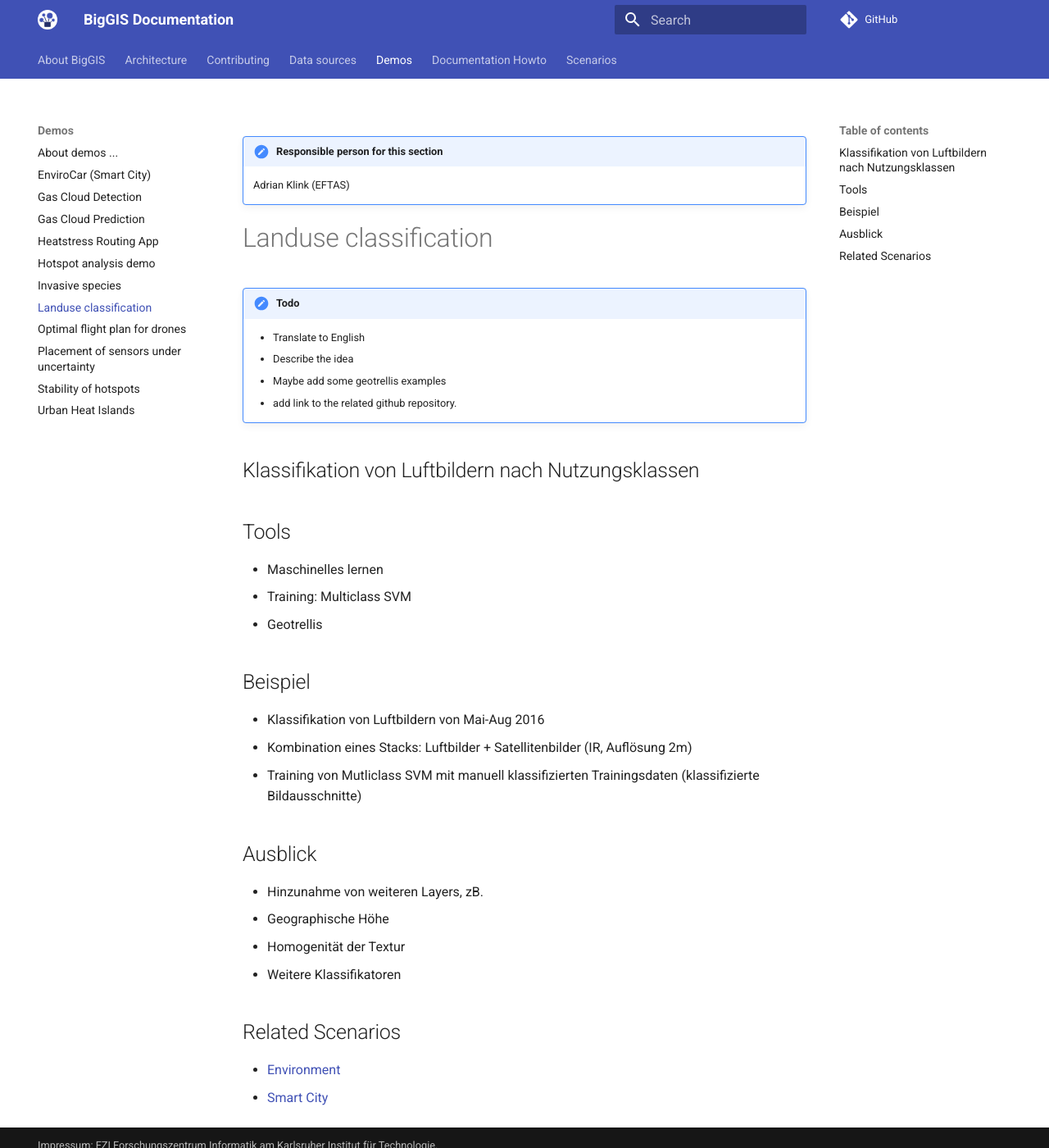
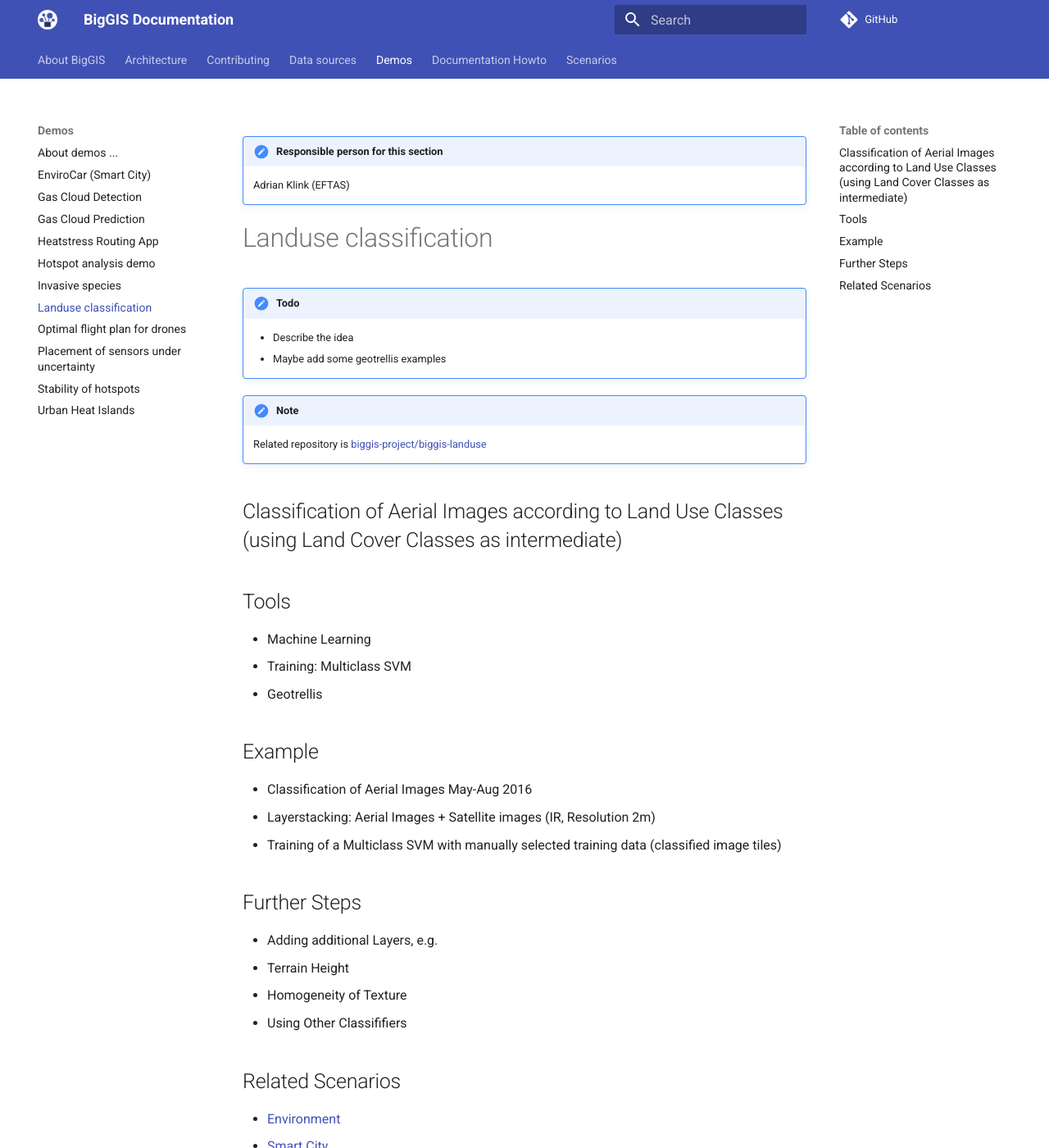
Before and after one commit to biggis-project/biggis-docs, an MkDocs documentation site: the page built from docs/demos/landuse.md, in a window 1280 px wide and 1400 px high. Shown: the whole window at 82% size. Built offline with MkDocs 1.6.1 and Material for MkDocs 9.7.7, drawn with Linux system fonts in a browser that asks for light colours; nearby versions of some CDN libraries; a script that is not in the unit is left out; comment, search, counter and statistics services are not loaded; old or Windows-style settings are respelled for this version of MkDocs.

Commit message:
Update Landuse.md (translate to english, add repository)

```diff
--- a/docs/demos/landuse.md
+++ b/docs/demos/landuse.md
@@ -4,28 +4,29 @@
 # Landuse classification
 
 !!! TODO
-    - Translate to English
     - Describe the idea
     - Maybe add some geotrellis examples
-    - add link to the related github repository.
 
-## Klassifikation von Luftbildern nach Nutzungsklassen
+!!! note
+    Related repository is https://github.com/biggis-project/biggis-landuse
+
+## Classification of Aerial Images according to Land Use Classes (using Land Cover Classes as intermediate)
 
 ## Tools
-- Maschinelles lernen
+- Machine Learning
 - Training: Multiclass SVM
 - Geotrellis
 
-## Beispiel
-- Klassifikation von Luftbildern von Mai-Aug 2016
-- Kombination eines Stacks: Luftbilder + Satellitenbilder (IR, Auflösung 2m)
-- Training von Mutliclass SVM mit manuell klassifizierten Trainingsdaten (klassifizierte Bildausschnitte)
+## Example
+- Classification of Aerial Images May-Aug 2016
+- Layerstacking: Aerial Images + Satellite images (IR, Resolution 2m)
+- Training of a Multiclass SVM with manually selected training data (classified image tiles)
 
-## Ausblick
-- Hinzunahme von weiteren Layers, zB.
-- Geographische Höhe
-- Homogenität der Textur
-- Weitere Klassifikatoren
+## Further Steps
+- Adding additional Layers, e.g.
+- Terrain Height
+- Homogeneity of Texture
+- Using Other Classififiers
 
 ## Related Scenarios
 - [Environment](../scenarios/03_env.md)
```
